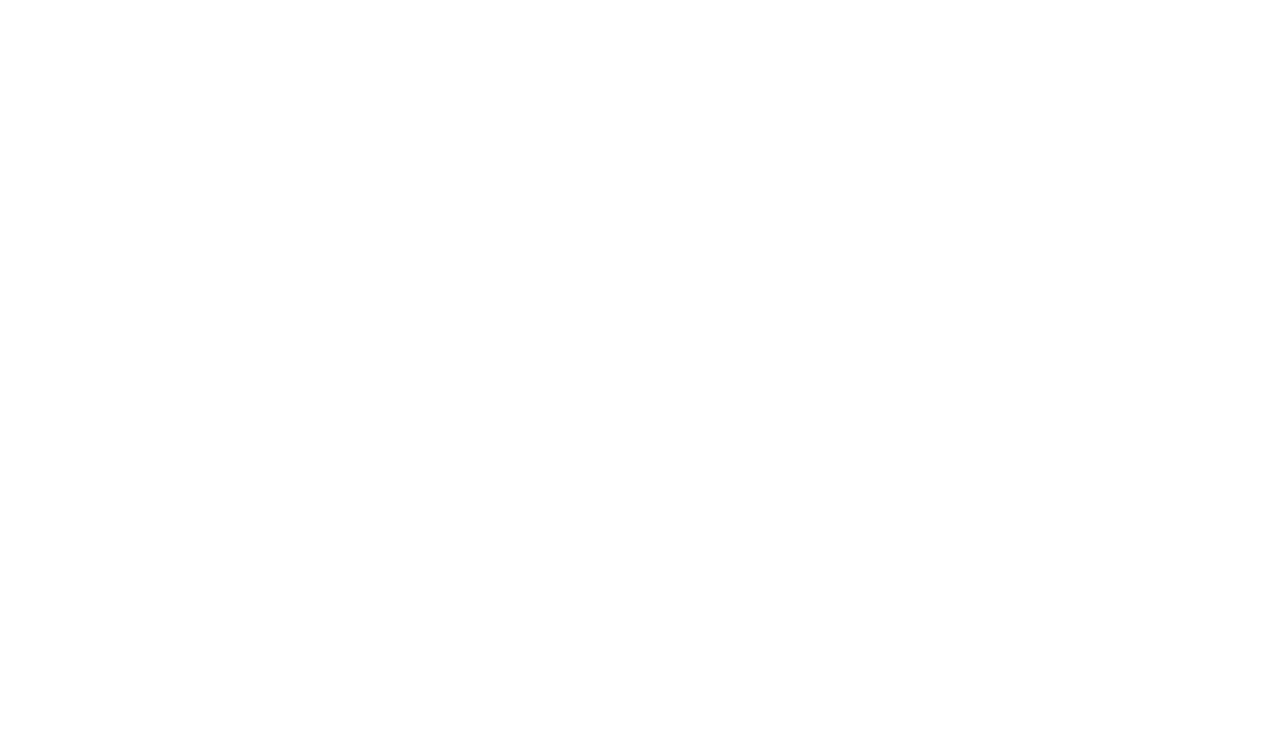
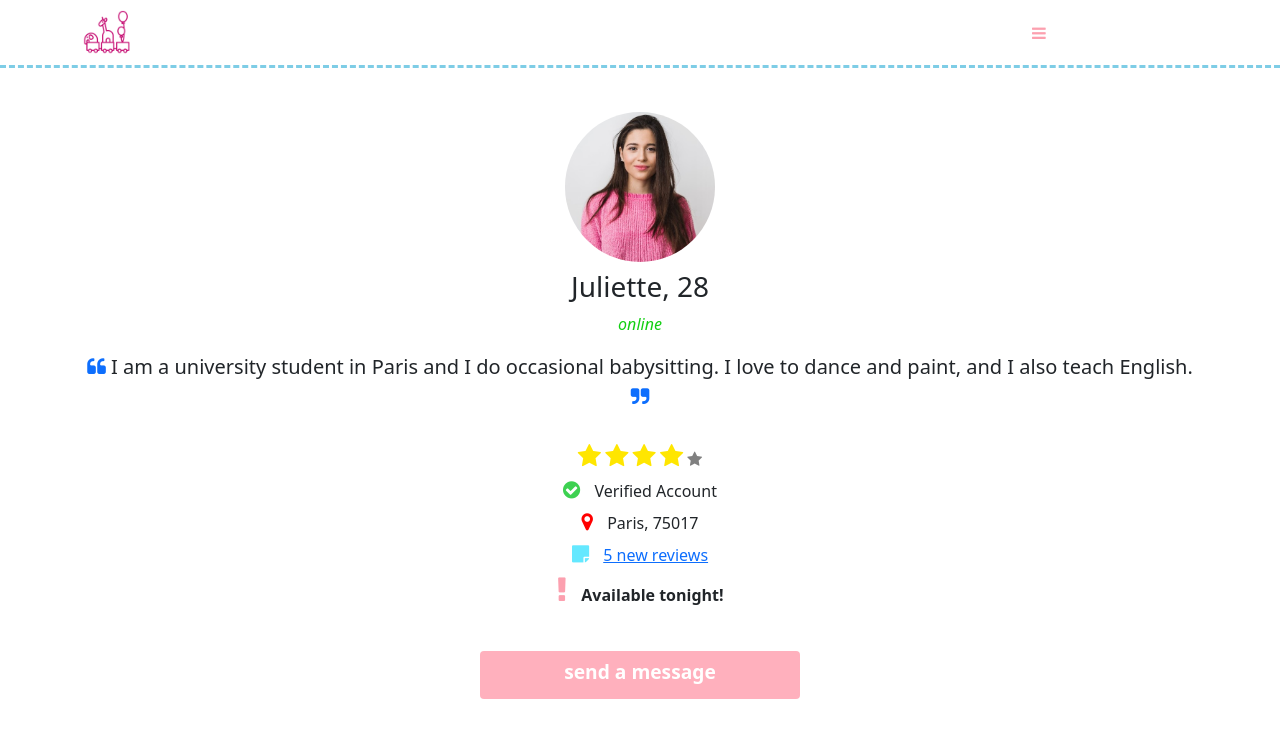
Before and after one commit to pmaycomia/nannyexpress, a website: page my-account.html in a window 1280 px wide. Drawn offline with nearby package versions, Linux system fonts and the light colour scheme.

Commit message:
Finish my-account.html

```diff
--- a/messages.html
+++ b/messages.html
@@ -0,0 +1,68 @@
+<!DOCTYPE html>
+<html lang="en">
+
+<head>
+    <meta charset="UTF-8">
+    <meta http-equiv="X-UA-Compatible" content="IE=edge">
+    <meta name="viewport" content="width=device-width, initial-scale=1, shrink-to-fit=no">
+    <link rel="stylesheet" href="node_modules/bootstrap/dist/css/bootstrap.min.css">
+    <link rel="stylesheet" href="node_modules/font-awesome/css/font-awesome.min.css">
+    <link rel="stylesheet" href="node_modules/bootstrap-social/bootstrap-social.css">
+    <link rel="stylesheet" href="style.css" rel="stylesheet">
+    <title>NannyExpress</title>
+</head>
+<!--
+
+    2. Log in page
+
+
+    6. Profile Created
+    7. Account Verification
+    8. Check the neighborhood (location permission)
+    9. nannyexpress.com/username
+    10. Inbox
+    11. Messaging App
+    12. Navbar
+
+-->
+
+<body>
+    <nav class=" nav-bar fixed-top">
+        <div class="container">
+            <div class="row my-auto">
+                <div class="col-2">
+                    <a href="/index.html" class="navbar-brand"><img src="images/Capture.PNG" alt="logo" class="img-fluid" height="50" width="50"> </a>
+                </div>
+                <div class="col-8"></div>
+                <div class="col-2 my-auto mx-0 align-items-right">
+                    <span class="fa fa-bars"></span>
+                </div>
+
+            </div>
+        </div>
+    </nav>
+
+    <div class="container full-height">
+
+
+        <div class="row message-head">
+            <span><img src="/images/profile.jpg" alt="profile picture" class="pic-msg"></span>
+            <span>Juliette</span>
+        </div>
+
+
+
+
+    </div>
+
+
+
+
+
+
+    <footer>
+
+    </footer>
+</body>
+
+</html>
--- a/my-account.html
+++ b/my-account.html
@@ -0,0 +1,134 @@
+<!DOCTYPE html>
+<html lang="en">
+
+<head>
+    <meta charset="UTF-8">
+    <meta http-equiv="X-UA-Compatible" content="IE=edge">
+    <meta name="viewport" content="width=device-width, initial-scale=1, shrink-to-fit=no">
+    <link rel="stylesheet" href="node_modules/bootstrap/dist/css/bootstrap.min.css">
+    <link rel="stylesheet" href="node_modules/font-awesome/css/font-awesome.min.css">
+    <link rel="stylesheet" href="node_modules/bootstrap-social/bootstrap-social.css">
+    <link rel="stylesheet" href="style.css" rel="stylesheet">
+    <title>NannyExpress</title>
+</head>
+<!--
+
+    2. Log in page
+
+
+    6. Profile Created
+    7. Account Verification
+    8. Check the neighborhood (location permission)
+    9. nannyexpress.com/username
+    10. Inbox
+    11. Messaging App
+    12. Navbar
+
+-->
+
+<body>
+    <nav class=" nav-bar fixed-top">
+        <div class="container">
+            <div class="row my-auto">
+                <div class="col-2">
+                    <a href="/index.html" class="navbar-brand"><img src="images/Capture.PNG" alt="logo" class="img-fluid" height="50" width="50"> </a>
+                </div>
+                <div class="col-8"></div>
+                <div class="col-2 my-auto mx-0 align-items-right">
+                    <span class="fa fa-bars"></span>
+                </div>
+
+            </div>
+        </div>
+    </nav>
+
+    <div class="container full-height">
+        <div class="row justify-content-center pp-div">
+            <img src="/images/profile.jpg" alt="profile picture" class="profile-pic img-fluid">
+        </div>
+        <div class="row">
+            <div class="name text-center mt-2">
+                <div class="col-auto">
+                    <h3 class="name-age">Juliette, 28 </h3>
+                    <p class="green-text"> <em>online</em></p>
+                </div>
+
+                <div class="short-bio row">
+                    <figure class="text-center mb-0">
+                        <blockquote class="blockquote">
+                            <p class="pb-3">
+                                <i class="fa fa-quote-left fa-xs text-primary"></i>
+                                <span class="lead font-italic">I am a university student in Paris and I do occasional babysitting. I love to dance and paint, and I also teach English.</span>
+                                <i class="fa fa-quote-right fa-xs text-primary"></i>
+                            </p>
+                        </blockquote>
+
+                    </figure>
+                </div>
+
+                <div class="stars ">
+                    <span class="fa fa-star  yellow-star"></span>
+                    <span class="fa fa-star  yellow-star"></span>
+                    <span class="fa fa-star  yellow-star"></span>
+                    <span class="fa fa-star yellow-star"></span>
+                    <span class="fa fa-star "></span>
+                </div>
+
+
+                <div class="verified mt-2">
+                    <span class="fa fa-check-circle "></span>
+                    <span> Verified Account</span>
+
+                </div>
+
+                <div class="mt-2 location">
+                    <span class="fa fa-map-marker"></span>
+                    <span>Paris, 75017</span>
+                </div>
+
+                <div class="reviews mt-2">
+                    <span class="fa fa-sticky-note "></span>
+                    <span> <a href=""> 5 new reviews</a> </span>
+
+                    <!--modal here-->
+                </div>
+
+                <div class="available-tonight mt-2">
+                    <span class="fa fa-exclamation "></span>
+                    <span> <strong> Available tonight!</strong></span>
+
+                </div>
+
+
+
+
+
+                <div class="message mt-4 mb-4">
+                    <div class="col-12">
+
+                        <a href="/messages.html" role="button" class="btn btn-nanny text-center">send a message</a>
+                    </div>
+
+                </div>
+
+
+
+
+            </div>
+        </div>
+
+    </div>
+
+
+
+
+    </div>
+
+
+
+    <footer>
+
+    </footer>
+</body>
+
+</html>
--- a/style.css
+++ b/style.css
@@ -11,11 +11,15 @@ body {
 .nav-bar {
     padding: 10px;
     background-color: rgb(255, 255, 255);
-    border-bottom: dashed rgb(255, 176, 189);
+    border-bottom: dashed rgb(126, 205, 230);
 }
 
 .logo-header {
     padding-top: 150px;
+}
+
+.parent-nanny-btn {
+    margin-top: 5rem;
 }
 
 .btn-parent {
@@ -35,6 +39,13 @@ body {
     margin-top: 20px;
     background-color: rgb(255, 176, 189);
     color: white;
+}
+
+@media only screen and (max-width: 600px) {
+    .btn-nanny,
+    .btn-parent {
+        width: 12rem;
+    }
 }
 
 .btn-login {
@@ -82,3 +93,65 @@ body {
     background: rgb(252, 160, 175);
     color: #ffffff;
 }
+
+.fa-bars {
+    color: rgb(252, 160, 175);
+    padding-right: 30px;
+}
+
+.pp-div {
+    padding-top: 7rem;
+}
+
+.profile-pic {
+    height: 150px;
+    width: auto;
+    border-radius: 50%;
+}
+
+.green-text {
+    color: rgb(18, 207, 18);
+}
+
+.fa-star {
+    color: gray;
+}
+
+.yellow-star {
+    font-size: 25px;
+    color: rgb(255, 230, 0);
+}
+
+.fa-map-marker {
+    color: red;
+    font-size: 20px;
+    margin-right: 10px;
+}
+
+.fa-sticky-note {
+    color: rgb(100, 232, 255);
+    font-size: 20px;
+    margin-right: 10px;
+}
+
+.fa-exclamation {
+    color: rgb(252, 160, 175);
+    font-size: 30px;
+    margin-right: 10px;
+}
+
+.fa-check-circle {
+    color: rgb(61, 209, 81);
+    font-size: 20px;
+    margin-right: 10px;
+}
+
+.pic-msg {
+    height: 40px;
+    width: auto;
+    border-radius: 50%;
+}
+
+.message-head {
+    padding-top: 5em;
+}
```
Also changed, not shown: index.html (+6 -5 lines), profile-creation.html (+1 -1 lines), verify-account.html (+13 -0 lines), images/profile.jpg (added).
